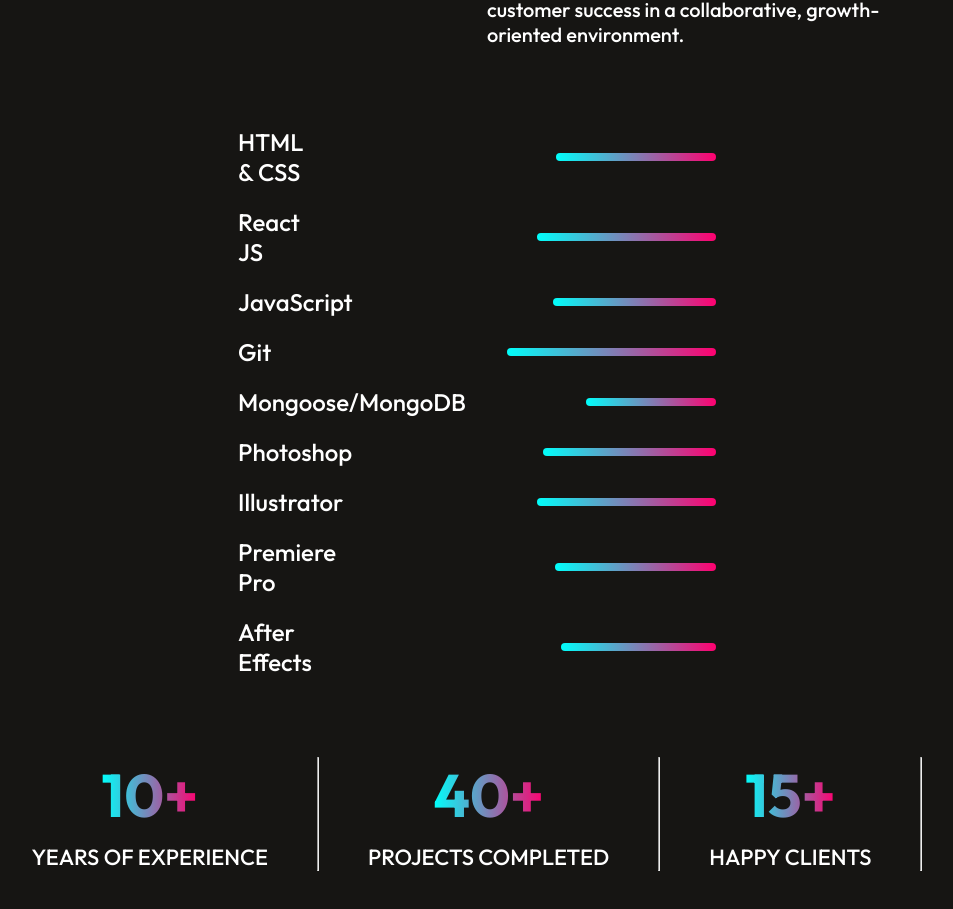
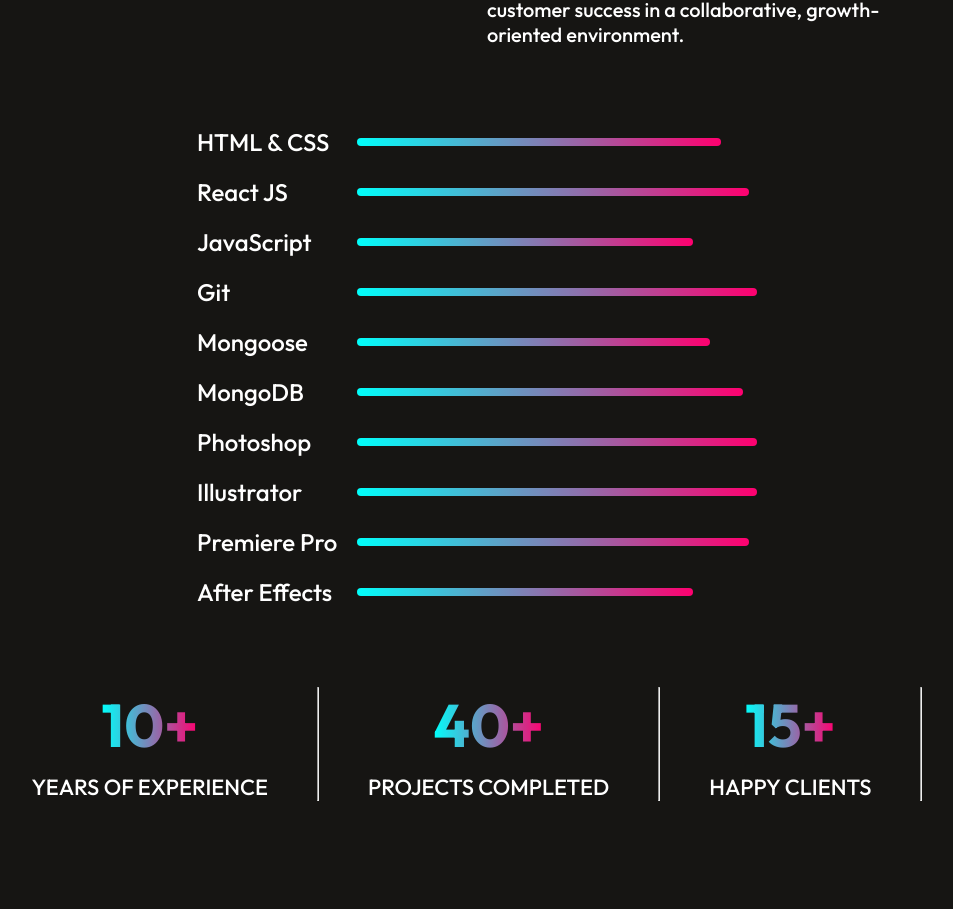
Before and after one commit to RealTylerWalker/portfolio_website, a React (Vite) app: page / in a window 1280 px wide. Shown: the part 1797-2706 px from the top of the page, without its empty margins (163-1116 px from the left). Built offline with nearby package versions, Linux system fonts and the light colour scheme.

Commit message:
fixed the styling on the about-skills section

```diff
--- a/src/components/About/About.css
+++ b/src/components/About/About.css
@@ -50,33 +50,32 @@
 
 .about-skills{
     display: flex;
+    width: 70vh;
     flex-direction: column;
     gap: 20px;
 }
 
 .about-skill{
     display: flex;
-    gap: 50px;
+    gap: 20px;
     align-items: center;
     transition: 0.3s;
 }
 
 .about-skill p{
-    min-width: 15px;
-    margin-right: 200px;
+    min-width: 140px;
+
     font-size: 24px;
     font-weight: 500;
+
 }
 
 .about-skill hr{
     outline: none;
     border: none;
-
     height: 8px;
     border-radius: 50px;
     background: linear-gradient(264deg, #ff006f, #00fffb);
-    margin-left: 0;
-    margin-right: auto;
 }
 
 .about-achievments{
--- a/src/components/About/About.jsx
+++ b/src/components/About/About.jsx
@@ -33,7 +33,8 @@
                 <div className="about-skill"><p>React JS</p><hr style={{ width: "70%" }} /></div>
                 <div className="about-skill"><p>JavaScript</p><hr style={{ width: "60%" }} /></div>
                 <div className="about-skill"><p>Git</p><hr style={{ width: "75%" }} /></div>
-                <div className="about-skill"><p>Mongoose/MongoDB</p><hr style={{ width: "63%" }} /></div>
+                <div className="about-skill"><p>Mongoose</p><hr style={{ width: "63%" }} /></div>
+                <div className="about-skill"><p>MongoDB</p><hr style={{ width: "69%" }} /></div>
                 <div className="about-skill"><p>Photoshop</p><hr style={{ width: "75%" }} /></div>
                 <div className="about-skill"><p>Illustrator</p><hr style={{ width: "80%" }} /></div>
                 <div className="about-skill"><p>Premiere Pro</p><hr style={{ width: "70%" }} /></div>
```
